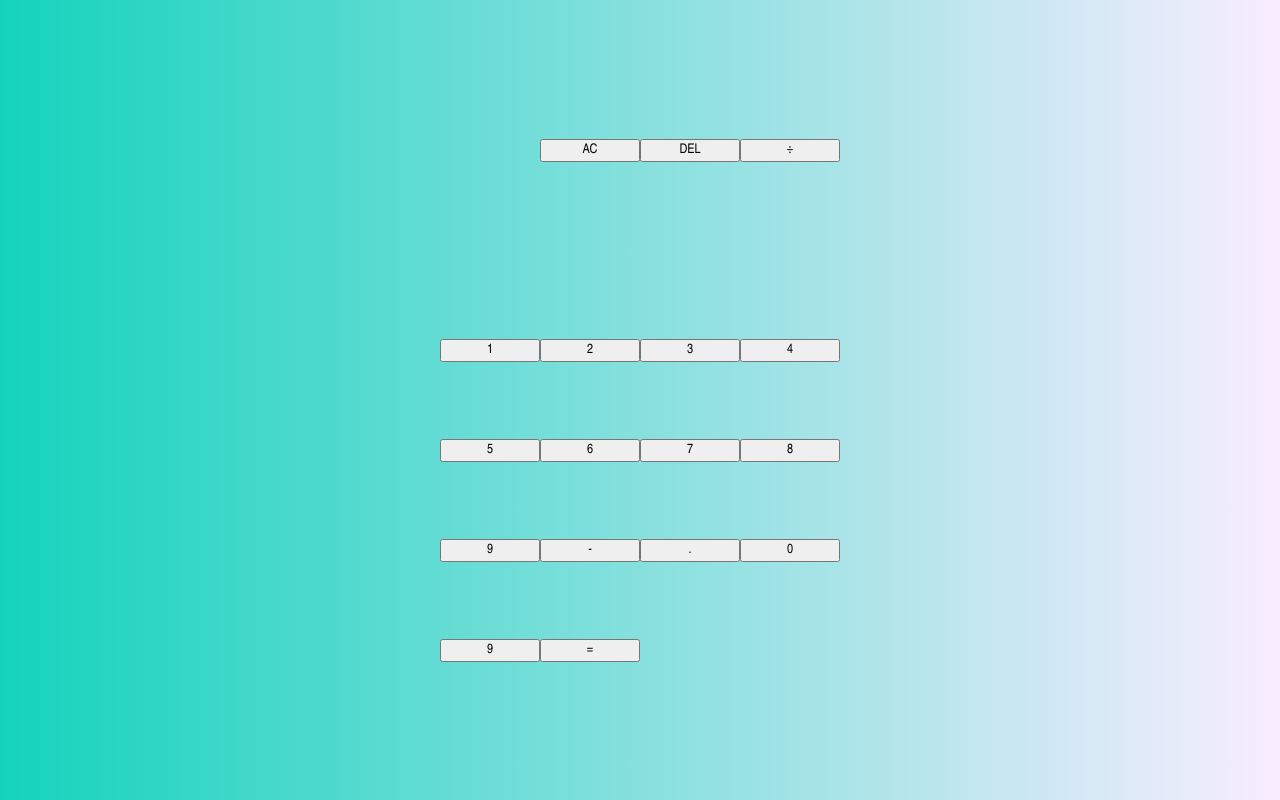
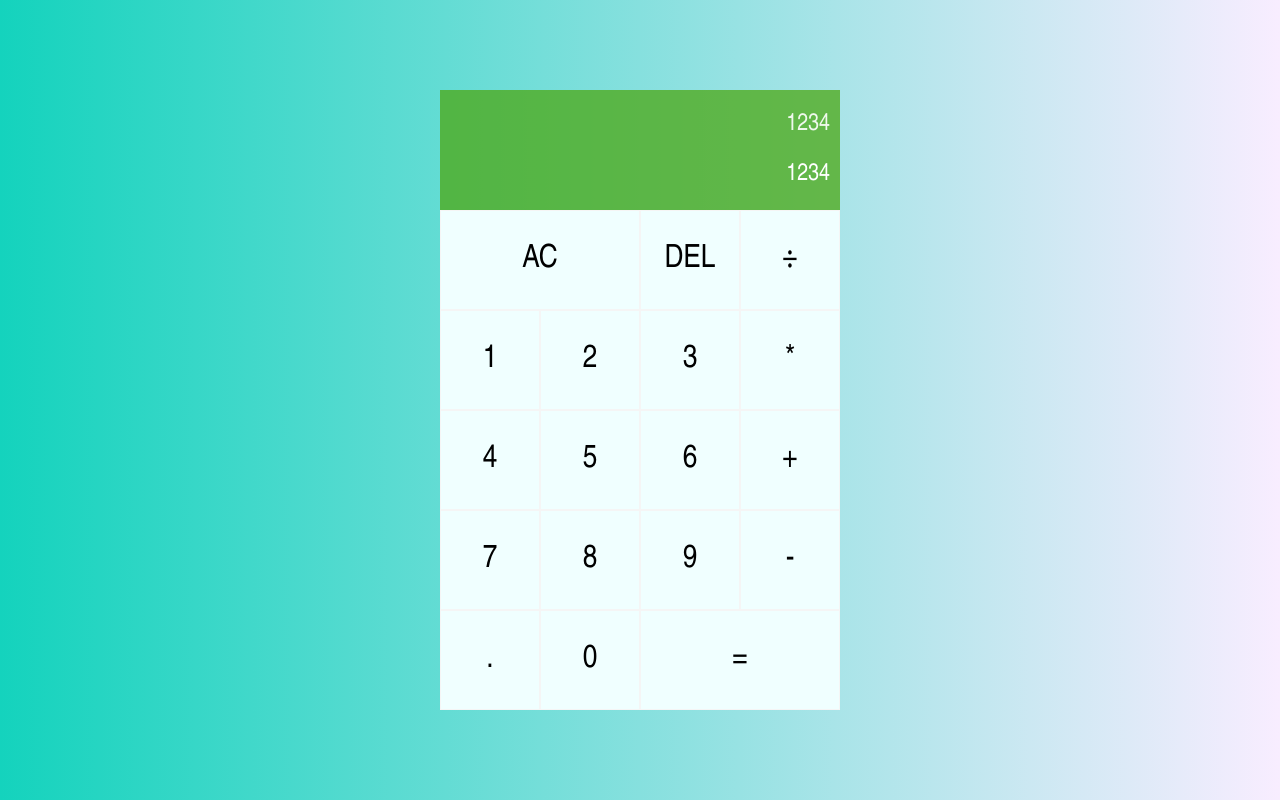
Before and after one commit to Slimdaddy254/Odin-calculator, a plain HTML site: page index.html in a window 1280 px wide. Drawn offline with Linux system fonts and the light colour scheme.

Commit message:
style calculator buttons

```diff
--- a/index.html
+++ b/index.html
@@ -10,8 +10,8 @@
 <body>
     <div class="calculator-grid">
         <div class="output">
-            <div class="previous-operand"></div>
-            <div class="current-operand"></div>
+            <div class="previous-operand">1234</div>
+            <div class="current-operand">1234</div>
         </div>
     <button class="span-two">AC</button>
     <button>DEL</button>
@@ -19,17 +19,18 @@
     <button>1</button>
     <button>2</button>
     <button>3</button>
+    <button>*</button>
     <button>4</button>
     <button>5</button>
     <button>6</button>
+    <button>+</button>
     <button>7</button>
     <button>8</button>
     <button>9</button>
     <button>-</button>
     <button>.</button>
     <button>0</button>
-    <button>9</button>
     <button class="span-two">=</button>
-    </div>
+ </div>
 </body>
 </html>
--- a/style.css
+++ b/style.css
@@ -9,11 +9,43 @@ body {
     margin: 0%;
     background: linear-gradient(to right, rgb(20, 211, 189), rgb(248, 237, 255) );
 }
-.calculator-grid{
+.calculator-grid{ /* Place the buttons on the page */
     display: grid;
     justify-content: center;
-    align-items: center;
+    align-content: center;
     min-height: 100vh;
     grid-template-columns: repeat(4, 100px);
     grid-template-rows: minmax(120px, auto) repeat(5, 100px);
 }
+.calculator-grid > button { /* appearance of the buttons */
+    cursor: pointer;
+    font-size: 2rem;
+    border: 1px solid whitesmoke;
+    outline: none;
+    background-color: rgb(240, 255, 255 );
+}
+.calculator-grid > button:hover { /* Color when we hover over the buttons*/
+    background-color: rgba(115, 186, 224, 0.9);
+}
+.span-two { /* for buttons that occupy two boxes */
+    grid-column: span 2;
+}
+.output { /* Position the display output */
+    grid-column: 1 / -1;
+    background-color: rgb(77, 169, 20, .75);
+    display: flex;
+    align-items: flex-end;
+    justify-content: space-around;
+    flex-direction: column;
+    padding: 10px;
+    word-wrap: break-word;
+    word-break: break-all;
+}
+.output .previous-operand {
+    color: rgb(255, 255, 255, .9);
+    font-size: 1.5rem;
+}
+.output .current-operand {
+    color: rgb(255, 255, 255);
+    font-size: 1.5rem;
+}
```
